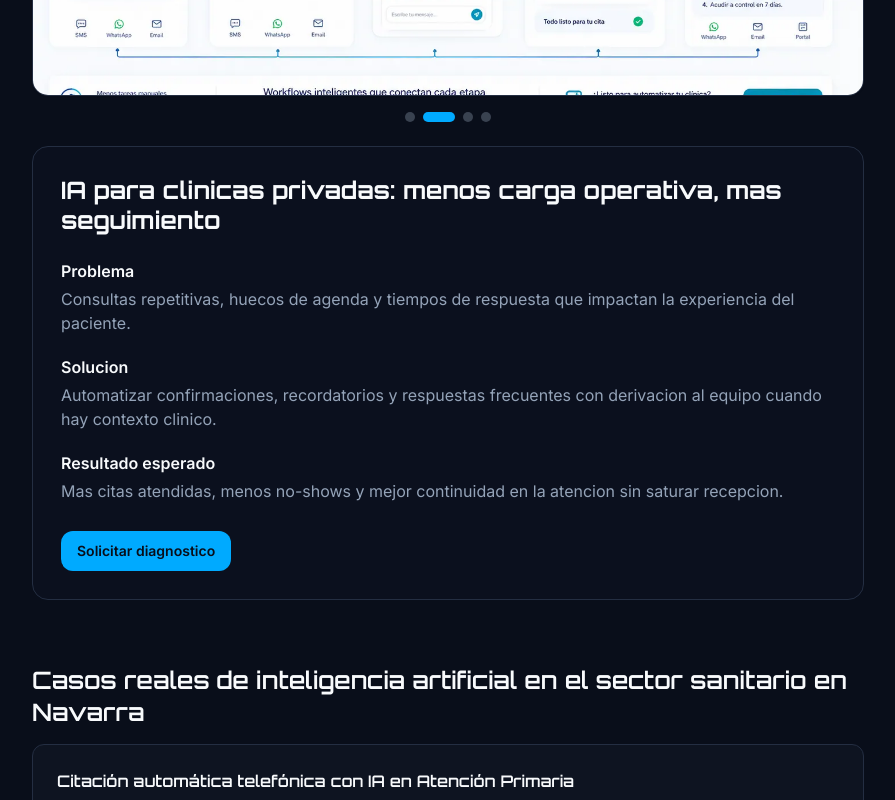
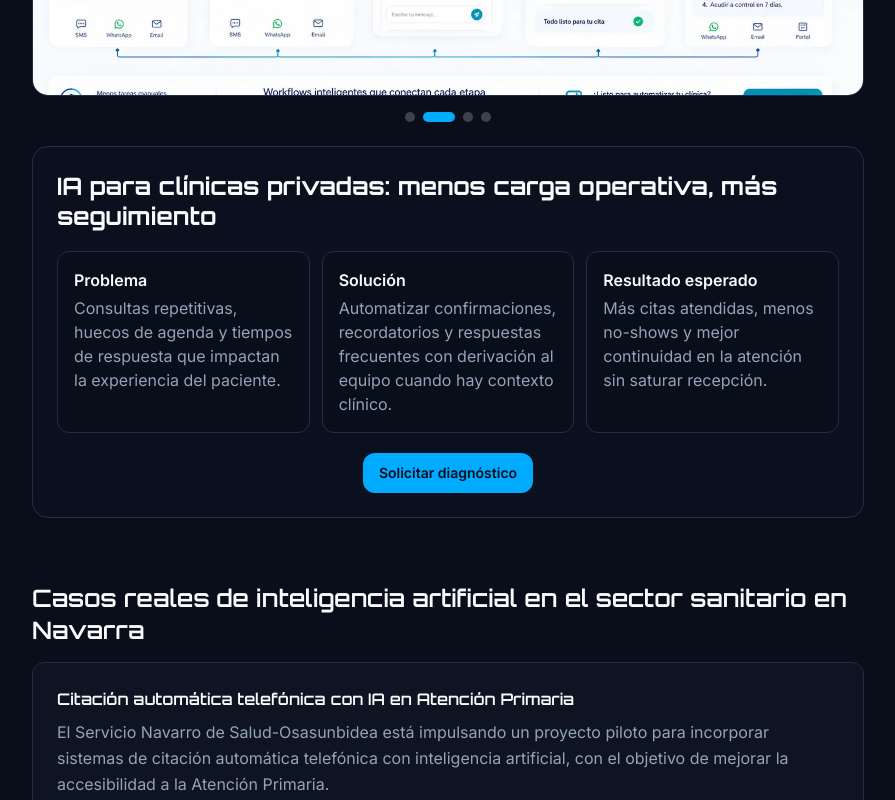
Before and after one commit to ronaldtayaia22-creator/rtp-seo-next-clean, a Next.js app: page /ia-clinicas-navarra in a window 1280 px wide. Shown: the part 2658-3458 px from the top of the page, without its empty margins (192-1087 px from the left). Built offline with nearby package versions, Linux system fonts and the light colour scheme; no server answers.

Commit message:
UI: improve sector visual story content layout

```diff
--- a/components/shared/SectorVisualStory.tsx
+++ b/components/shared/SectorVisualStory.tsx
@@ -149,28 +149,28 @@ const SectorVisualStory = ({
         )}
       </div>
 
-      <div className="rounded-2xl border border-border bg-card/40 p-6 lg:p-7">
+      <div className="rounded-2xl border border-border bg-card/40 p-5 md:p-6">
         <h3 className="text-2xl font-bold leading-tight text-foreground">{title}</h3>
 
-        <div className="mt-6 space-y-5 text-sm leading-relaxed text-muted-foreground md:text-base">
-          <div>
+        <div className="mt-5 grid gap-3 md:grid-cols-3 text-sm leading-relaxed text-muted-foreground md:text-base">
+          <article className="rounded-xl border border-border bg-background/70 p-4">
             <p className="mb-1 font-semibold text-foreground">{labels?.problem ?? 'Problema'}</p>
             <p>{problem}</p>
-          </div>
+          </article>
 
-          <div>
-            <p className="mb-1 font-semibold text-foreground">{labels?.solution ?? 'Solucion'}</p>
+          <article className="rounded-xl border border-border bg-background/70 p-4">
+            <p className="mb-1 font-semibold text-foreground">{labels?.solution ?? 'Solución'}</p>
             <p>{solution}</p>
-          </div>
+          </article>
 
-          <div>
+          <article className="rounded-xl border border-border bg-background/70 p-4">
             <p className="mb-1 font-semibold text-foreground">{labels?.result ?? 'Resultado esperado'}</p>
             <p>{result}</p>
-          </div>
+          </article>
         </div>
 
         {ctaLabel && ctaHref && (
-          <div className="mt-7">
+          <div className="mt-5 flex justify-center">
             <Link
               href={ctaHref}
               className="inline-flex items-center rounded-lg bg-primary px-4 py-2.5 text-sm font-semibold text-primary-foreground transition hover:shadow-neon"
--- a/lib/content/sectorVisualStories.ts
+++ b/lib/content/sectorVisualStories.ts
@@ -21,11 +21,11 @@ export type SectorVisualStoryContent = {
 export const sectorVisualStories: Record<SectorKey, SectorVisualStoryContent> = {
   clinicas: {
     title: {
-      es: 'IA para clinicas privadas: menos carga operativa, mas seguimiento',
+      es: 'IA para clínicas privadas: menos carga operativa, más seguimiento',
       en: 'AI for private clinics: less operational load, better follow-up',
     },
     sectorLabel: {
-      es: 'Clinicas y salud privada',
+      es: 'Clínicas y salud privada',
       en: 'Clinics and private healthcare',
     },
     problem: {
@@ -33,15 +33,15 @@ export const sectorVisualStories: Record<SectorKey, SectorVisualStoryContent> =
       en: 'Repetitive questions, appointment gaps, and response times that affect patient experience.',
     },
     solution: {
-      es: 'Automatizar confirmaciones, recordatorios y respuestas frecuentes con derivacion al equipo cuando hay contexto clinico.',
+      es: 'Automatizar confirmaciones, recordatorios y respuestas frecuentes con derivación al equipo cuando hay contexto clínico.',
       en: 'Automate confirmations, reminders, and common questions while routing clinical context to the team.',
     },
     result: {
-      es: 'Mas citas atendidas, menos no-shows y mejor continuidad en la atencion sin saturar recepcion.',
+      es: 'Más citas atendidas, menos no-shows y mejor continuidad en la atención sin saturar recepción.',
       en: 'More attended appointments, fewer no-shows, and better continuity without overloading reception.',
     },
     ctaLabel: {
-      es: 'Solicitar diagnostico',
+      es: 'Solicitar diagnóstico',
       en: 'Request a diagnostic',
     },
     ctaHref: '/diagnostico-ia-navarra',
```
